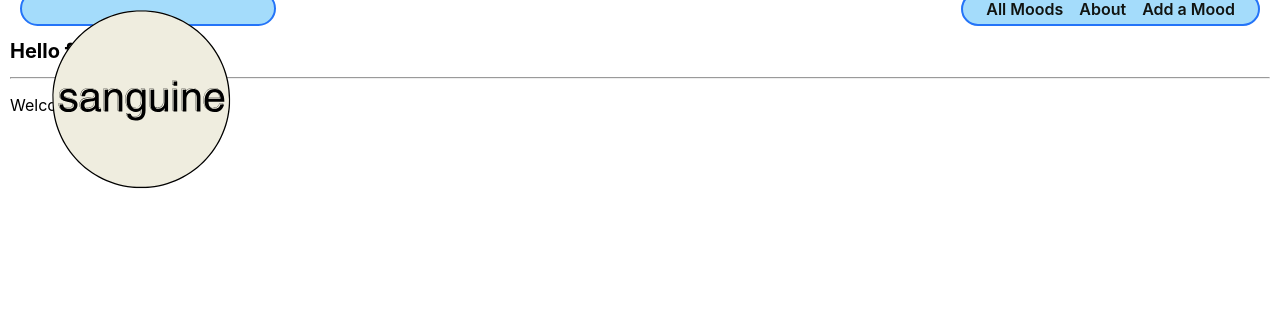
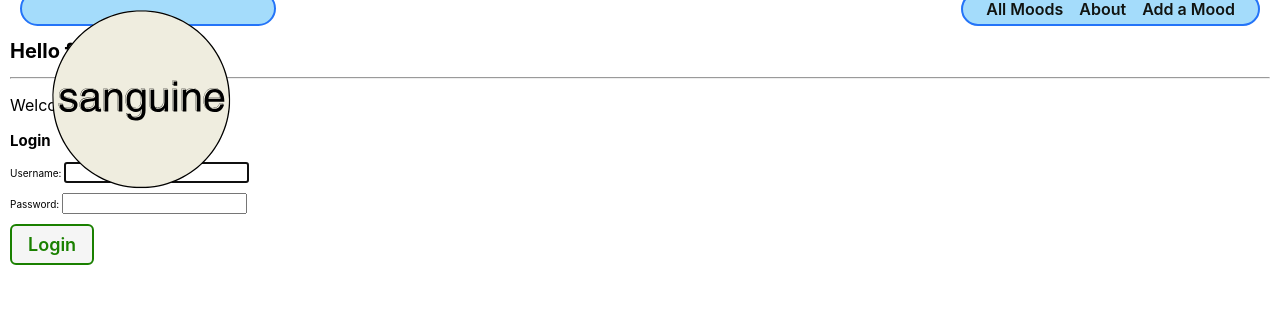
Before and after one commit to morgantstewart/sanguine-mood-tracker, a Django app: page / in a window 1280 px wide. Shown: the part 29-355 px from the top of the page. Run offline with Django 4.2, Linux system fonts and the light colour scheme.

Commit message:
Added login page

```diff
--- a/sanguine/models.py
+++ b/sanguine/models.py
@@ -1,5 +1,6 @@
 from django.db import models
 from django.urls import reverse
+from django.contrib.auth.models import User
 
 
 class Mood(models.Model):
@@ -7,6 +8,7 @@ class Mood(models.Model):
     breed = models.CharField(max_length=100)
     description = models.TextField(max_length=250)
     age = models.IntegerField()
+    user = models.ForeignKey(User, on_delete=models.CASCADE)
 
     def __str__(self):
         return self.name
--- a/sanguine/templates/home.html
+++ b/sanguine/templates/home.html
@@ -4,6 +4,15 @@
 <hr />
 <p class="page-content">
 Welcome to Sanguine.
+</p>
 
-</p>
+<section>
+    <form action="{% url 'home' %}" method="post" class="login">
+      <h1>Login</h1>
+      {% csrf_token %} {{ form.as_p }}
+      <input type="hidden" name="next" value="{{ next }}" />
+      <button type="submit" class="btn submit">Login</button>
+    </form>
+</section>
+
 {% endblock %}
--- a/sanguine/urls.py
+++ b/sanguine/urls.py
@@ -19,11 +19,12 @@ from django.urls import path, include
 from . import views
 
 urlpatterns = [
-    path('', views.home, name='home'),
+    path('', views.Home.as_view(), name='home'),
     path('admin/', admin.site.urls),
     path('about/', views.about, name='about'),
     path('moods/', views.moods_index, name='moods-index'),
     path('moods/<int:mood_id>/', views.mood_detail, name='mood-detail'),
     path('moods/create/', views.MoodCreate.as_view(), name='mood-create'),
+    path('accounts/', include('django.contrib.auth.urls')),
 
 ]
--- a/sanguine/views.py
+++ b/sanguine/views.py
@@ -5,6 +5,7 @@ from django.views.generic import ListView
 from django.views.generic.edit import CreateView, UpdateView, DeleteView
 from django.http import HttpResponse
 from .models import Mood
+from django.contrib.auth.views import LoginView
 
 
 
@@ -72,3 +73,6 @@ class MoodUpdate(UpdateView):
 class MoodDelete(DeleteView):
     model = Mood
     success_url = '/moods/'
+
+class Home(LoginView):
+    template_name = 'home.html'
```
Also changed, not shown: sanguine/migrations/0002_mood_user.py (added).
